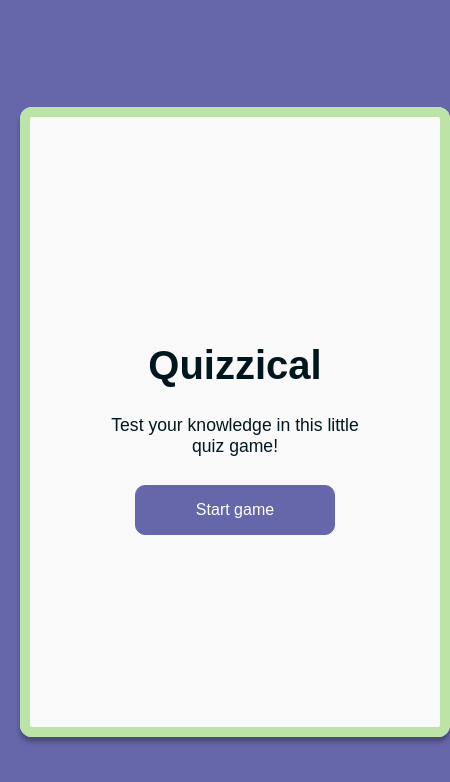
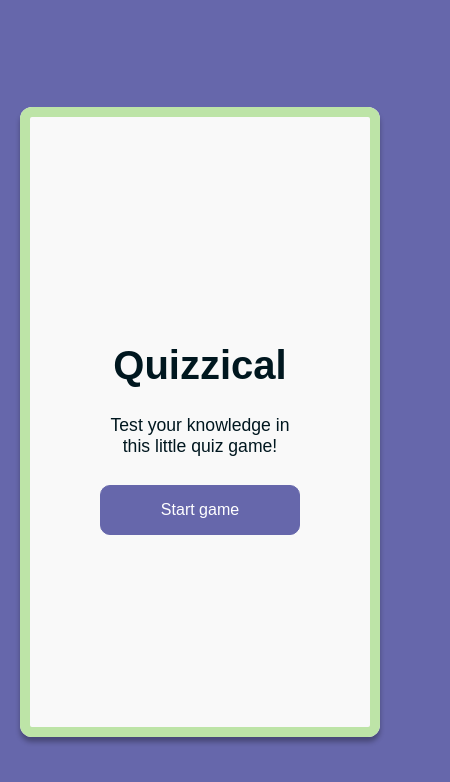
Before and after one commit to wolmoe/react-quizzical, a React (Create React App) app: page / in a window 390 px wide. Shown: the top 782 px of the page, 450 px wide, since content can reach past the window. Built offline with nearby package versions, Linux system fonts and the light colour scheme; a web font is replaced by a local one.

Commit message:
updated responsive design

```diff
--- a/src/App.css
+++ b/src/App.css
@@ -33,7 +33,7 @@ body {
 }
 
 main {
-    width: 80%;
+    width: 60%;
     max-width: 700px;
     min-height: 550px;
     background-color: #f9f9f9;
@@ -139,7 +139,7 @@ hr {
 }
 
 .splash {
-    height: 100%;
+    max-height: 100%;
     display: flex;
     flex-direction: column;
     justify-content: center;
```
